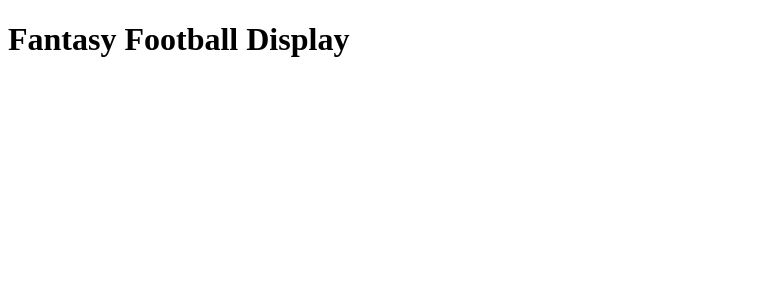
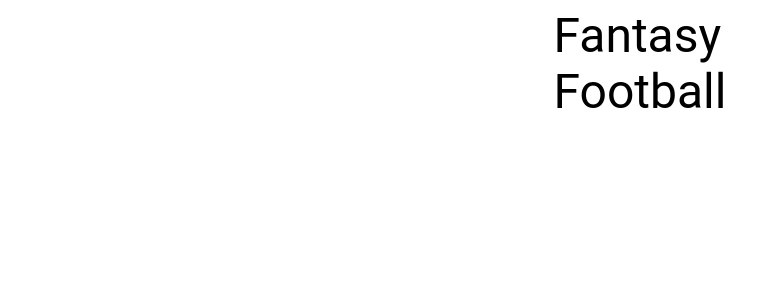
Before and after one commit to oisinf/ff, a React (Create React App) app in the folder ff/: page / in a window 1280 px wide. Shown: the top 300 px of the page, without its empty margins (0-778 px from the left). Built offline with nearby package versions, Linux system fonts and the light colour scheme.

Commit message:
Redux set up, possibly not needed

```diff
--- a/ff/src/App.tsx
+++ b/ff/src/App.tsx
@@ -1,10 +1,10 @@
 import React from "react";
-
+import {Header} from "./Components";
 const App: React.FC = () => {
   return (
-    <div className="App">
-      <h1>Fantasy Football Display </h1>
-    </div>
+    <>
+      <Header />
+    </>
   );
 };
 
--- /dev/null
+++ b/ff/src/Components/Header/Header.tsx
@@ -0,0 +1,11 @@
+import React from "react";
+import {Typography} from "@material-ui/core";
+import styled from "styled-components";
+
+const StyledHeader = styled(Typography)`
+  margin: auto !important;
+  width: min-content;
+`;
+export default () => {
+  return <StyledHeader variant="h3">Fantasy Football</StyledHeader>;
+};
--- /dev/null
+++ b/ff/src/Components/index.ts
@@ -0,0 +1,3 @@
+import Header from "./Header/Header";
+
+export {Header};
--- a/ff/src/index.tsx
+++ b/ff/src/index.tsx
@@ -1,8 +1,15 @@
 import React from "react";
 import ReactDOM from "react-dom";
 import App from "./App";
+import {Provider} from "react-redux";
+import {configureStore} from "./redux";
 
-ReactDOM.render(<App />, document.getElementById("root"));
+ReactDOM.render(
+  <Provider store={configureStore()}>
+    <App />
+  </Provider>,
+  document.getElementById("root")
+);
 
 // If you want your app to work offline and load faster, you can change
 // unregister() to register() below. Note this comes with some pitfalls.
--- /dev/null
+++ b/ff/src/redux/index.ts
@@ -0,0 +1,4 @@
+import configureStore from "./store";
+import rootReducer from "./rootReducer";
+
+export {configureStore, rootReducer};
--- /dev/null
+++ b/ff/src/redux/rootReducer.ts
@@ -0,0 +1,3 @@
+import {combineReducers} from "redux";
+
+export default combineReducers({});
--- /dev/null
+++ b/ff/src/redux/store.ts
@@ -0,0 +1,7 @@
+import {createStore, applyMiddleware} from "redux";
+import thunk from "redux-thunk";
+import {rootReducer} from ".";
+
+export default (initialState = {}) => {
+  return createStore(rootReducer, initialState, applyMiddleware(thunk));
+};
```
Also changed, not shown: ff/package.json (+7 -0 lines), ff/src/Components/FFList/FFList.tsx (added, +7 -0 lines), 1 other file (tests, documents, lock files or other folders).
